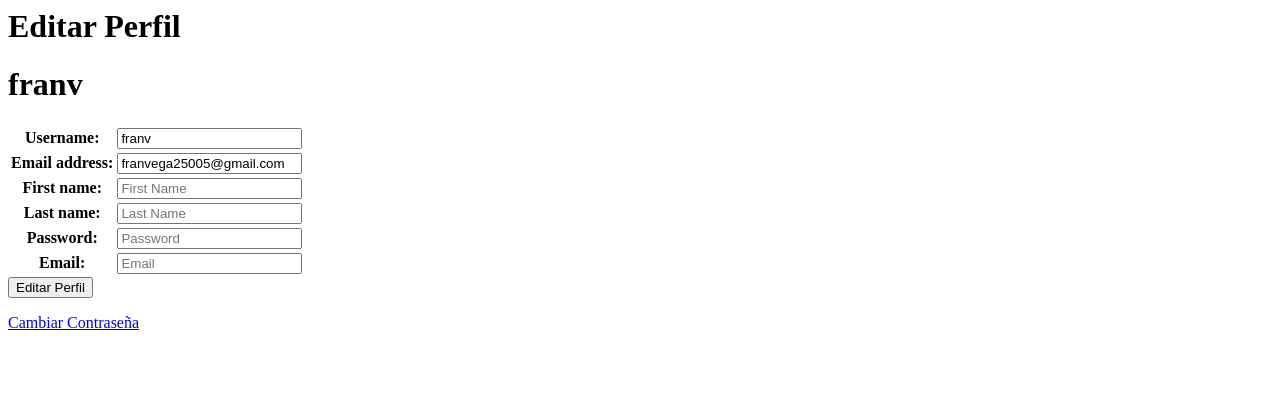
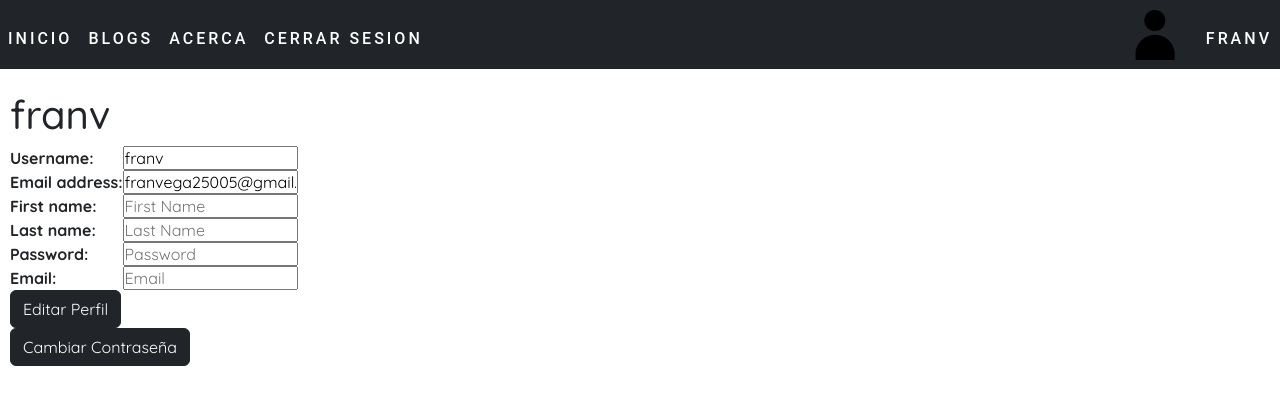
Before and after one commit to FranV05/WebFinalCoder, a Django app: page /perfil/editarPerfil/ in a window 1280 px wide. Shown: the top 405 px of the page. Run offline with Django 4.2, Linux system fonts and the light colour scheme; a user stored in the database is signed in; data comes from the database, SQL or seed files in the repository; both versions use the stored data as it was after the commit; some libraries are stand-ins or nearby versions.

Commit message:
pequeñas correcciones

```diff
--- a/WebApp/template/about.html
+++ b/WebApp/template/about.html
@@ -1,4 +1,4 @@
-<title>Azteka Tattoo | About</title>
+<title>Azteka Tattoo | Acerca</title>
 {% extends "modelo.html" %}
 
 {% load static %}
--- a/WebApp/template/editarPerfil.html
+++ b/WebApp/template/editarPerfil.html
@@ -1,10 +1,17 @@
-<h1>Editar Perfil</h1>
-<h1>{{ usuario }}</h1>
+<title>Azteka Tattoo | Editar Perfil</title>
+{% extends "modelo.html" %}
+{% load static %}
 
-<form method="POST"> {% csrf_token %}
+<link rel="stylesheet" href="{%static 'css/bootstrap.min.css'%}">
+{% block contenido %}
+    <div style="position: relative; top: 30px;left: 10px;">
+     <form method="POST"> {% csrf_token %}
+        <h1>{{ usuario }}</h1>
     <table>
         {{ form.as_table }}
     </table>
-    <input type="submit" value="Editar Perfil">
+    <input class="btn btn-dark" type="submit" value="Editar Perfil">
 </form>
-<a href="/perfil/changepass/">Cambiar Contraseña</a>
+<a class="btn btn-dark" style="text-decoration: none; color: white" href="/perfil/changepass">Cambiar Contraseña</a>
+    </div>
+{% endblock %}
--- a/WebApp/template/home.html
+++ b/WebApp/template/home.html
@@ -23,6 +23,8 @@
               <a href = "/about/">acerca</a>
               {% if avatar %}
                 <a style="position: absolute; top: 10px; right: 100px"><img src="{{ avatar }}" height="50"></a>
+              {% else %}
+                <a style="position: absolute; top: 10px; right: 100px"><img src="{% static "images/avatardefault.png" %}" height="50"></a>
               {% endif %}
               <a  href = "/perfil/" style="position: absolute; top: 30px; right: 0px">{{ user.username }} </a>
               <a href = "/logout/">cerrar sesion</a>
--- a/WebApp/template/modelo.html
+++ b/WebApp/template/modelo.html
@@ -32,6 +32,10 @@
           <li class="nav-item" style="position: absolute;top: 10px; right: 100px">
             <img src="{{ avatar }}" height="50">
         </li>
+      {% else %}
+        <li class="nav-item" style="position: absolute;top: 10px; right: 100px">
+          <img src="{% static "images/avatardefault.png" %}" height="50">
+      </li>
       {% endif %}
         <li class="nav-item" style="position: absolute; right: 0px">
           <a class="nav-link active" aria-current="page" href="/perfil/">{{user.username}}</a>
--- a/WebApp/template/perfil.html
+++ b/WebApp/template/perfil.html
@@ -11,8 +11,8 @@
             <li>Nombre: {{ user.first_name }}</li>
             <li>Apellido: {{ user.last_name }}</li>
         </ul>
-        <a class="btn btn-primary" style="text-decoration: none; color: white" href="/perfil/editarPerfil">Editar Perfil</a>
-        <a class="btn btn-primary" style="text-decoration: none; color: white" href="/perfil/changeAvatar">Editar Avatar</a>
+        <a class="btn btn-dark" style="text-decoration: none; color: white" href="/perfil/editarPerfil">Editar Perfil</a>
+        <a class="btn btn-dark" style="text-decoration: none; color: white" href="/perfil/changeAvatar">Editar Avatar</a>
 
     </div>
 {% endblock %}
--- a/WebApp/views.py
+++ b/WebApp/views.py
@@ -1,7 +1,7 @@
 from django.shortcuts import render, redirect
 from django.http import HttpResponse
-from WebApp.models import Avatar
-from WebApp.forms import form_estudiantes, UserRegisterForm, UserEditForm, ChangePasswordForm, AvatarFormulario
+from WebApp.models import *
+from WebApp.forms import *
 from django.contrib.auth.forms import AuthenticationForm, UserCreationForm, PasswordChangeForm
 from django.contrib.auth import login, logout, authenticate, update_session_auth_hash
 from django.contrib.auth.decorators import login_required
```
Also changed, not shown: WebApp/template/AgregarAvatar.html (+13 -15 lines), WebApp/template/change_pass.html (+10 -2 lines), WebApp/static/images/avatardefault.png (added), db.sqlite3.
